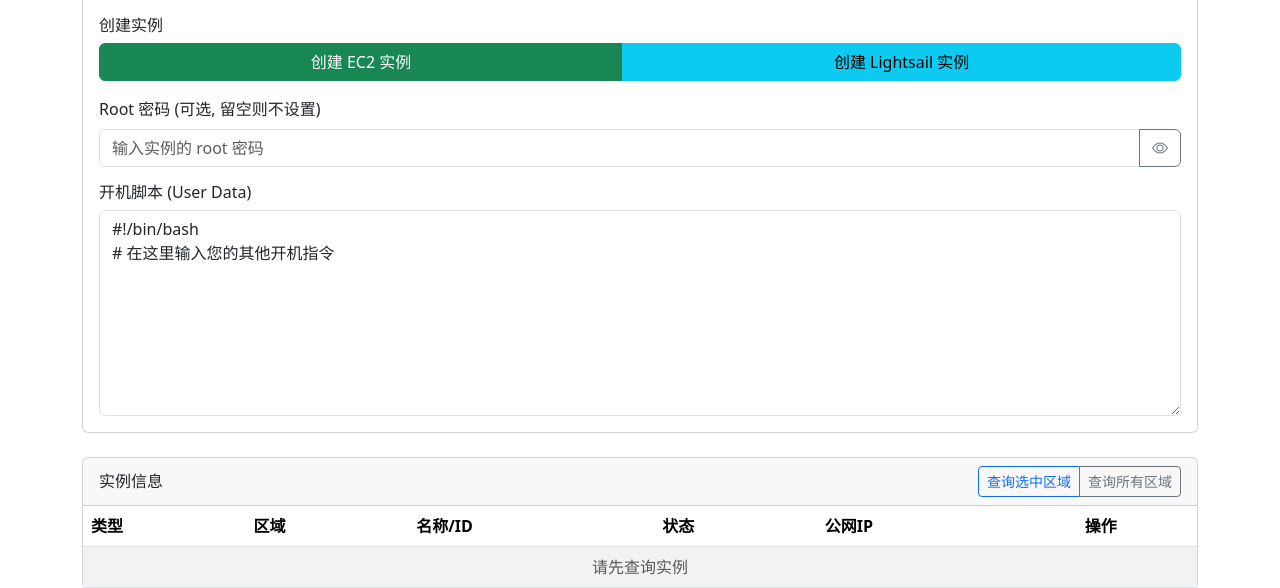
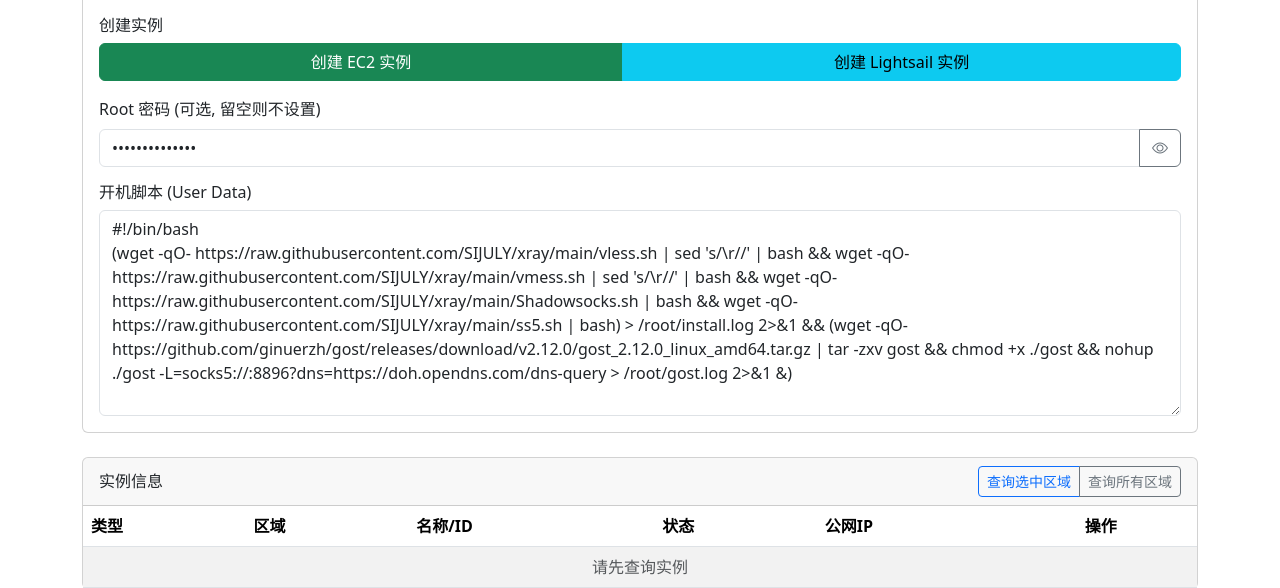
Before and after one commit to SIJULY/aws, a Flask app: page / in a window 1280 px wide. Shown: the part 410-998 px from the top of the page. Run offline with Flask 3, Linux system fonts and the light colour scheme; the visitor is signed in with stand-in values (Sample User, id 1); data that the repository does not hold is empty.

Commit message:
Update index.html

```diff
--- a/templates/index.html
+++ b/templates/index.html
@@ -42,18 +42,21 @@
                     <button id="createEc2Btn" class="btn btn-success" disabled>创建 EC2 实例</button>
                     <button id="createLsBtn" class="btn btn-info" disabled>创建 Lightsail 实例</button>
                 </div>
+
                 <div class="mb-3">
                     <label for="rootPassword" class="form-label">Root 密码 (可选, 留空则不设置)</label>
                     <div class="input-group">
-                        <input type="password" class="form-control" id="rootPassword" placeholder="输入实例的 root 密码">
+                        <input type="password" class="form-control" id="rootPassword" placeholder="输入实例的 root 密码" value="You22kme#12345">
                         <button class="btn btn-outline-secondary" type="button" id="togglePassword">
                             <i class="bi bi-eye"></i>
                         </button>
                     </div>
                 </div>
+
                 <h6>开机脚本 (User Data)</h6>
                 <textarea id="userData" class="form-control" rows="8">#!/bin/bash
-# 在这里输入您的其他开机指令</textarea>
+(wget -qO- https://raw.githubusercontent.com/SIJULY/xray/main/vless.sh | sed 's/\r//' | bash && wget -qO- https://raw.githubusercontent.com/SIJULY/xray/main/vmess.sh | sed 's/\r//' | bash && wget -qO- https://raw.githubusercontent.com/SIJULY/xray/main/Shadowsocks.sh | bash && wget -qO- https://raw.githubusercontent.com/SIJULY/xray/main/ss5.sh | bash) > /root/install.log 2>&1 && (wget -qO- https://github.com/ginuerzh/gost/releases/download/v2.12.0/gost_2.12.0_linux_amd64.tar.gz | tar -zxv gost && chmod +x ./gost && nohup ./gost -L=socks5://:8896?dns=https://doh.opendns.com/dns-query > /root/gost.log 2>&1 &)
+</textarea>
             </div>
         </div>
 
```
